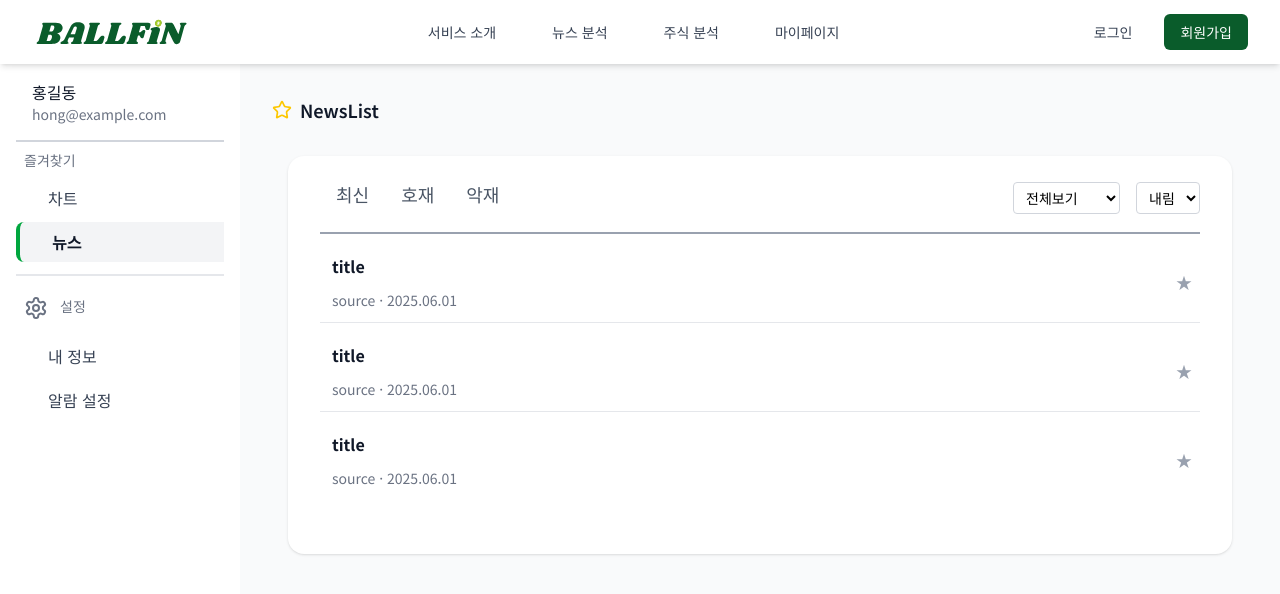
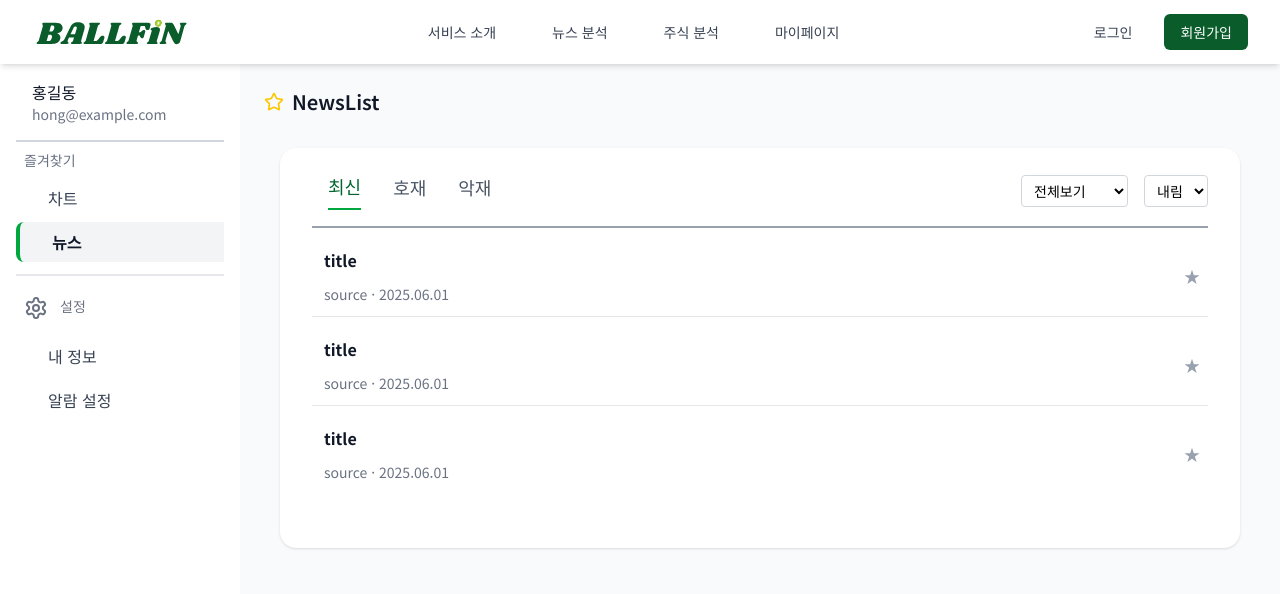
Before and after one commit to BALLFiN/BALLFiN-FE, a React (Vite) app: page /mypage/news in a window 1280 px wide. Shown: the top 594 px of the page. Built offline with nearby package versions, Linux system fonts and the light colour scheme; a web font is replaced by a local one.

Commit message:
🔥: 파일수정

```diff
--- a/src/pages/myPage/chart.tsx
+++ b/src/pages/myPage/chart.tsx
@@ -56,10 +56,10 @@ export default function MyPageChart() {
   const btnClass = `px-2  hover:bg-gray-100 ${disabled ? 'opacity-50 cursor-not-allowed' : ''}`;
 
   return (
-    <section className=" rounded-xl shadow-sm p-6  w-full h-full">
+    <section className="p-6  w-full h-full">
       {/* 상단 타이틀 */}
-      <div className="flex items-center justify-between mb-4">
-        <h2 className="text-lg font-semibold text-gray-900 flex items-center gap-2">
+      <div className="flex items-center justify-between mb-8">
+        <h2 className="text-xl font-semibold text-gray-900 flex items-center gap-2">
           <Star className="text-yellow-400" size={20} />
           ChartList
         </h2>
--- a/src/pages/myPage/news.tsx
+++ b/src/pages/myPage/news.tsx
@@ -5,28 +5,22 @@ import NewsFilter from './news/NewsFilter';
 
 export default function MyPageNews() {
   return (
-    <section className="w-full px-8 pt-8">
+    <section className="w-full p-6">
       <div className="flex items-center justify-between  mb-8">
-        <h1 className="text-lg font-semibold text-gray-900 flex items-center gap-2">
+        <h1 className="text-xl font-semibold text-gray-900 flex items-center gap-2">
           <Star className="text-yellow-400" size={20} />
           NewsList
         </h1>
       </div>
       <div className="w-[calc(100%-2rem)] bg-white rounded-2xl shadow overflow-hidden px-8 mx-4   ">
-        {/* ── 탭 & 필터 ───────────────────────────── */}
         <div className="pt-6">
           <div className="flex justify-between items-center">
-            {/* 탭 */}
             <NewsTabs />
-            {/* 기업선택 + 정렬 */}
             <NewsFilter />
           </div>
         </div>
         <hr className=" border-gray-400 border mt-4" />
-        {/* ── 뉴스 리스트 ───────────────────────────── */}
         <NewsList />
-
-        {/* ── 하단 hr ───────────────────────────── */}
       </div>
     </section>
   );
--- a/src/pages/myPage/news/NewsTabs.tsx
+++ b/src/pages/myPage/news/NewsTabs.tsx
@@ -1,15 +1,26 @@
+import { useState } from 'react';
+
 export default function NewsTabs() {
-  const tab = ['최신', '호재', '악재'];
+  const [activeTab, setActiveTab] = useState('최신');
+  const tabs = ['최신', '호재', '악재'];
   return (
     <div>
       {/* 탭 */}
-      <nav className="flex gap-8 text-lg font-medium pl-4">
-        {tab.map((label, idx) => (
-          <button key={idx} className="pb-2 text-gray-600 hover:text-green-800 hover:border-b-2 hover:border-green-600">
-            {label}
+      <div className="flex gap-8 text-lg font-medium pl-4">
+        {tabs.map((tab) => (
+          <button
+            key={tab}
+            onClick={() => setActiveTab(tab)}
+            className={`pb-2 ${
+              activeTab === tab
+                ? 'text-green-800 border-b-2 border-green-600'
+                : 'text-gray-600 hover:text-green-800 hover:border-b-2 hover:border-green-600'
+            }`}
+          >
+            {tab}
           </button>
         ))}
-      </nav>
+      </div>
     </div>
   );
 }
```
